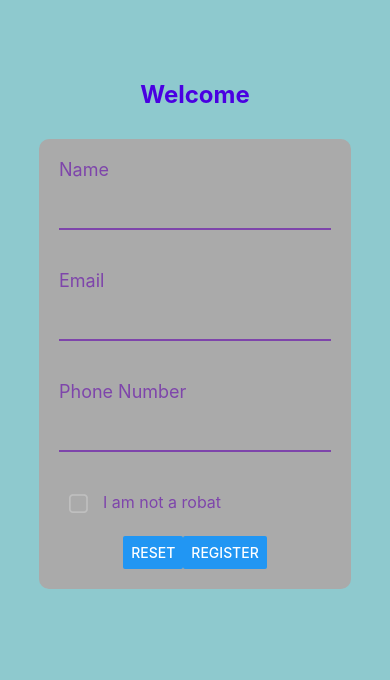
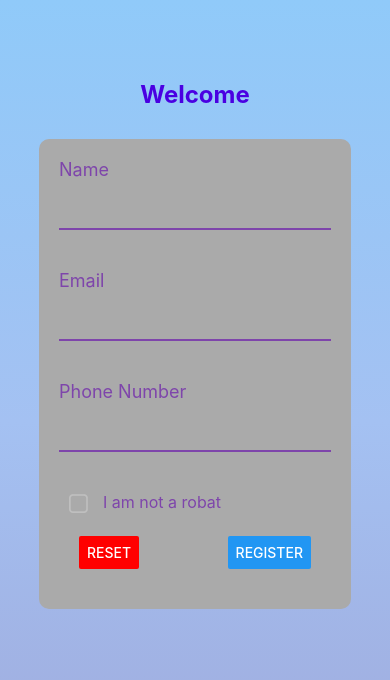
Before and after one commit to saraxixi/CS5520-Assignment-1, a React Native app: screen / in a window 390 px wide. Shown: the top 680 px of the page. Built offline with nearby package versions, Linux system fonts and the light colour scheme.

Commit message:
Update modal background colors and registration modal in App.js

```diff
--- a/App.js
+++ b/App.js
@@ -29,7 +29,10 @@ export default function App() {
   }
 
   return (
-    <View style={styles.background}>
+    <LinearGradient
+      colors={['#90CAF9', '#A4C1F2', '#9FA8DA']}
+      style={styles.background}
+    >
       {/* Header */}
       <Text style={styles.header}>Welcome</Text>
 
@@ -67,6 +70,7 @@ export default function App() {
         <View style={styles.buttonContainer}>
           <Button
             title="Reset"
+            color={'red'}
             onPress={clearInputs}
           />
           <Button
@@ -74,7 +78,6 @@ export default function App() {
             onPress={handleRegister}
           />
         </View>
-
       </View>
 
       {/* Modal */}
@@ -91,17 +94,23 @@ export default function App() {
             <Text style={styles.modalText}>
               {`Hello ${name}!\nHere is the information you entered:\n${email}\n${phone}\nIf it is not correct, please go back and edit them.`}
             </Text>
+            <View style={styles.modalButtonContainer}>
             <Button
-              title="Close"
+              title="Go Back"
+              color={'red'}
               onPress={() => setModalVisible(false)}
             />
+            <Button
+              title="Continue"
+              onPress={() => setModalVisible(false)}
+            />
+            </View>
         </View>
         </LinearGradient>
       </Modal>
       <StatusBar style="auto" />
+      </LinearGradient>
 
-
-    </View>
   );
 }
 
@@ -133,8 +142,9 @@ const styles = StyleSheet.create({
 
   buttonContainer: {
     flexDirection: 'row',
-    justifyContent: 'center',
-    marginTop: 20,
+    alignItems: 'center',
+    justifyContent: 'space-between',
+    padding: 20,
   },
 
   modalBackground: {
@@ -148,7 +158,6 @@ const styles = StyleSheet.create({
     borderRadius: 10,
     backgroundColor: '#ffffff',
     padding: 20,
-    alignItems: 'flex-start',
   },
 
   modalText: {
@@ -157,4 +166,11 @@ const styles = StyleSheet.create({
     textAlign: 'left',
     width: '100%',
   },
+
+  modalButtonContainer: {
+    flexDirection: 'row',
+    alignItems: 'center',
+    justifyContent: 'center',
+    marginTop: 10,
+  },
 });
```
